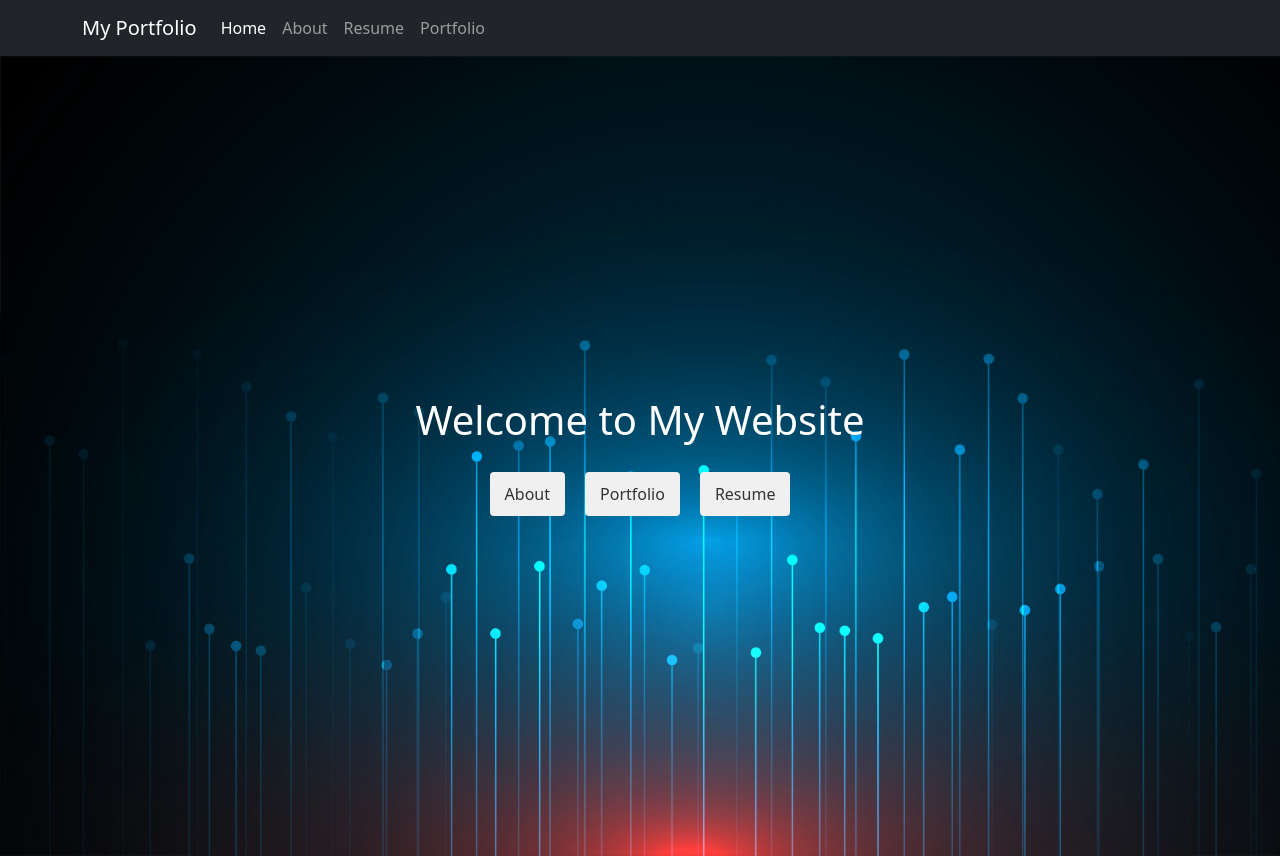
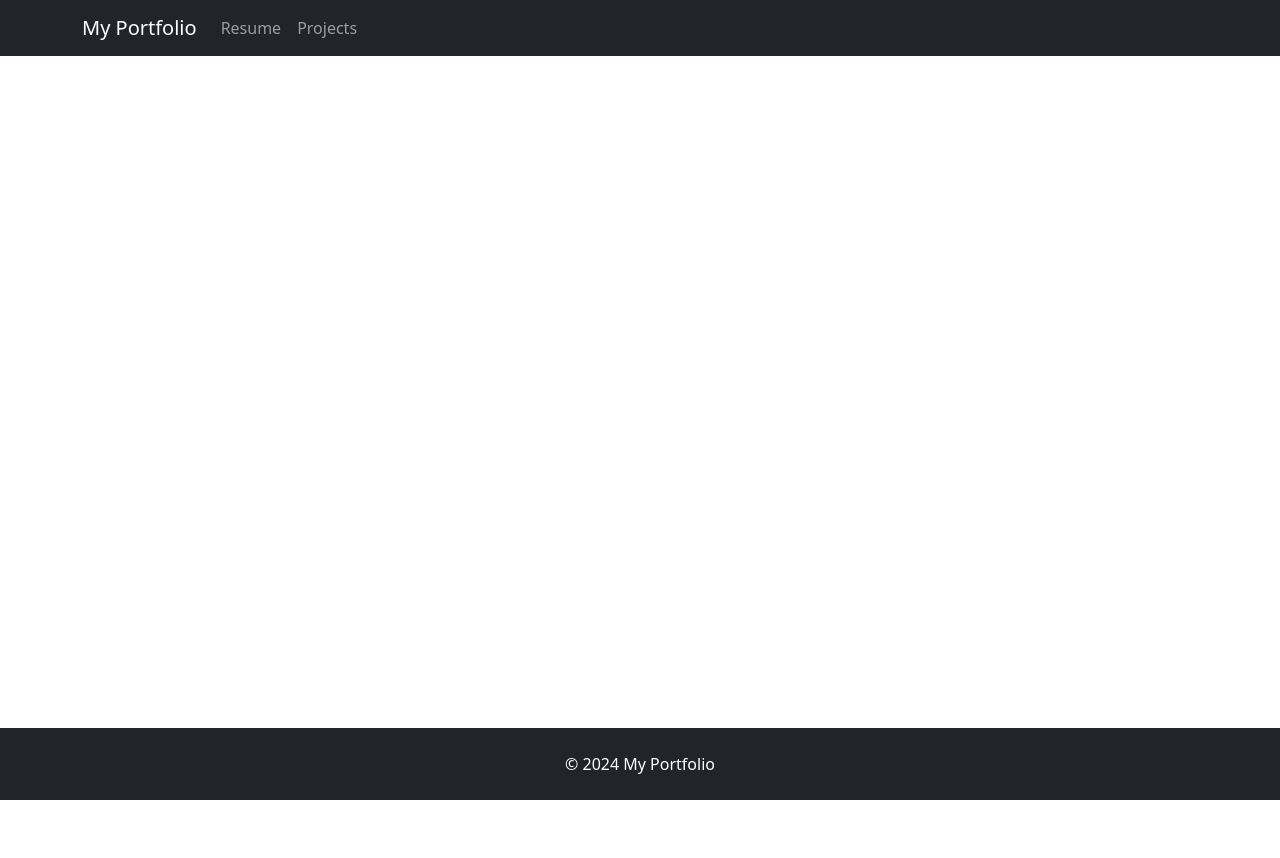
Before and after one commit to sharathsolomon/portfolio, a React (Create React App) app: page / in a window 1280 px wide. Shown: the top 858 px of the page. After the commit the page ends 800 px from the top, so only its background shows below. Built offline with nearby package versions, Linux system fonts and the light colour scheme.

Commit message:
for publishing

```diff
--- a/src/App.js
+++ b/src/App.js
@@ -28,7 +28,7 @@ function App() {
         <div className="main-content">
           {/*Routing to different pages.*/}
           <Routes>
-            <Route path="/" element={<Home />} />
+            {/* <Route path="/" element={<Home />} /> */}
             <Route path="/about" element={<About />} />
             <Route path="/resume" element={<Resume />} />
             <Route path="/portfolio" element={<Portfolio />} />
--- a/src/components/Header.js
+++ b/src/components/Header.js
@@ -16,14 +16,14 @@ function Header() {
   return (
     <Navbar bg="dark" variant="dark" expand="lg" sticky="top">
       <Container>
-        <Navbar.Brand as={NavLink} to="/">My Portfolio</Navbar.Brand>
+        <Navbar.Brand as={NavLink} to="/about">My Portfolio</Navbar.Brand>
         <Navbar.Toggle aria-controls="basic-navbar-nav" />
         <Navbar.Collapse id="basic-navbar-nav">
           <Nav className="me-auto">
-            <Nav.Link as={NavLink} to="/" end>Home</Nav.Link>
-            <Nav.Link as={NavLink} to="/about">About</Nav.Link>
+            {/* <Nav.Link as={NavLink} to="/" end>Home</Nav.Link> */}
+            {/* <Nav.Link as={NavLink} to="/about">About</Nav.Link> */}
             <Nav.Link as={NavLink} to="/resume">Resume</Nav.Link>
-            <Nav.Link as={NavLink} to="/portfolio">Portfolio</Nav.Link>
+            <Nav.Link as={NavLink} to="/portfolio">Projects</Nav.Link>
           </Nav>
         </Navbar.Collapse>
       </Container>
```
Also changed, not shown: package.json (+9 -1 lines), 1 other file (tests, documents, lock files or other folders).
